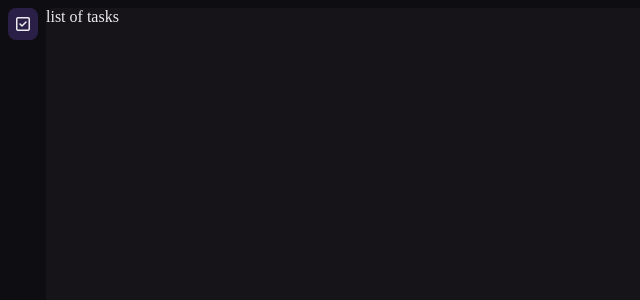
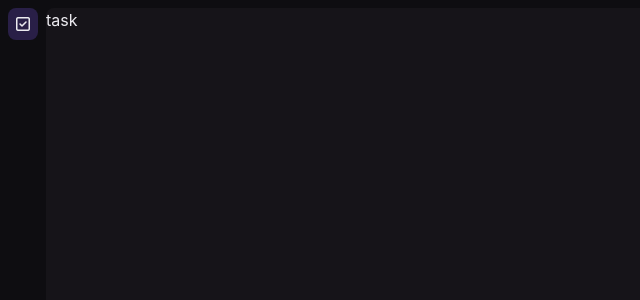
Before and after one commit to Bogghi/persona-os, a Vue app: page /tasks in a window 1280 px wide. Shown: the top 300 px of the page, without its empty margins (0-640 px from the left). Built offline with nearby package versions, Linux system fonts and the light colour scheme.

Commit message:
migrated to tailwind css

```diff
--- a/package.json
+++ b/package.json
@@ -16,8 +16,10 @@
     "vue-router": "^4.6.4"
   },
   "devDependencies": {
+    "@tailwindcss/vite": "^4.3.3",
     "@tauri-apps/cli": "^2",
     "@vitejs/plugin-vue": "^6.0.7",
+    "tailwindcss": "^4.3.3",
     "typescript": "~6.0.3",
     "vite": "^8.0.16",
     "vue-tsc": "^3.3.5"
--- a/src/App.vue
+++ b/src/App.vue
@@ -15,8 +15,8 @@ const sections = [
 
 <template>
   <main>
-    <div class="container">
-      <div class="side-bar">
+    <div class="flex h-screen w-full bg-bg">
+      <div class="flex flex-col items-center justify-start gap-[0.8rem] p-2">
         <SideBarButton
           v-for="section in sections"
           :key="section.path"
@@ -25,12 +25,9 @@ const sections = [
           :icon="section.icon"
         />
       </div>
-      <div class="main-container">
+      <div class="flex w-full m-2 ml-0 h-[calc(100vh-1rem)] bg-surface rounded-lg">
         <router-view />
       </div>
     </div>
   </main>
 </template>
-
-<style scoped>
-</style>
--- a/src/components/shared/SideBarButton.vue
+++ b/src/components/shared/SideBarButton.vue
@@ -7,7 +7,11 @@ defineProps<{
 </script>
 
 <template>
-  <div class="element" :class="{ active: isActive }" @click="callback">
+  <div
+    class="flex items-center justify-center p-2 rounded-lg cursor-pointer hover:bg-accent-hover"
+    :class="{ 'bg-accent-muted': isActive }"
+    @click="callback"
+  >
     <i :class="icon"></i>
   </div>
 </template>
--- a/src/style/style.css
+++ b/src/style/style.css
@@ -1,93 +1,45 @@
-:root {
-  /* neutral scale, derived from #0e0d11 = hsl(255 13% 6%) */
-  --gray-950: #0e0d11;
-  --gray-900: hsl(255 11% 9%);
-  --gray-800: hsl(255 9% 13%);
-  --gray-700: hsl(255 8% 18%);
-  --gray-600: hsl(255 7% 26%);
-  --gray-500: hsl(255 6% 38%);
-  --gray-400: hsl(255 6% 52%);
-  --gray-300: hsl(255 8% 68%);
-  --gray-200: hsl(255 10% 82%);
-  --gray-100: hsl(255 14% 93%);
-  --gray-50: hsl(255 20% 98%);
+@import "tailwindcss";
+
+@theme {
+  /* neutral scale, derived from #0e0d11 = hsl(255 13% 6%); overrides Tailwind's gray */
+  --color-gray-950: #0e0d11;
+  --color-gray-900: hsl(255 11% 9%);
+  --color-gray-800: hsl(255 9% 13%);
+  --color-gray-700: hsl(255 8% 18%);
+  --color-gray-600: hsl(255 7% 26%);
+  --color-gray-500: hsl(255 6% 38%);
+  --color-gray-400: hsl(255 6% 52%);
+  --color-gray-300: hsl(255 8% 68%);
+  --color-gray-200: hsl(255 10% 82%);
+  --color-gray-100: hsl(255 14% 93%);
+  --color-gray-50: hsl(255 20% 98%);
 
   /* accent: same hue, saturated */
-  --accent: hsl(255 80% 66%);
-  --accent-hover: hsl(255 85% 72%);
-  --accent-muted: hsl(255 40% 20%);
+  --color-accent: hsl(255 80% 66%);
+  --color-accent-hover: hsl(255 85% 72%);
+  --color-accent-muted: hsl(255 40% 20%);
 
   /* semantic */
-  --success: hsl(150 60% 50%);
-  --warning: hsl(40 90% 58%);
-  --danger: hsl(0 75% 62%);
-  --info: hsl(205 80% 60%);
+  --color-success: hsl(150 60% 50%);
+  --color-warning: hsl(40 90% 58%);
+  --color-danger: hsl(0 75% 62%);
+  --color-info: hsl(205 80% 60%);
 
   /* roles */
-  --bg-color: var(--gray-950);
-  --surface: var(--gray-900);
-  --surface-raised: var(--gray-800);
-  --border: var(--gray-700);
-  --text: var(--gray-100);
-  --text-muted: var(--gray-400);
-  --text-subtle: var(--gray-500);
+  --color-bg: var(--color-gray-950);
+  --color-surface: var(--color-gray-900);
+  --color-surface-raised: var(--color-gray-800);
+  --color-border: var(--color-gray-700);
+  --color-text: var(--color-gray-100);
+  --color-text-muted: var(--color-gray-400);
+  --color-text-subtle: var(--color-gray-500);
 }
 
-*, *::before, *::after {
-  box-sizing: border-box;
-}
-
-html, body {
-  margin: 0;
-  height: 100%;
-  overflow: hidden; /* ponytail: app shell, scroll inside panels instead */
-  background-color: var(--bg-color);
-  color: var(--text);
-}
-
-.container {
-  display: flex;
-  height: 100vh;
-  width: 100%;
-  background-color: var(--bg-color);
-
-  .side-bar {
-    display: flex;
-    flex-direction: column;
-    gap: 0.8rem;
-    padding: 0.5rem;
-    justify-content: flex-start;
-    align-items: center;
-
-    .div {
-      width: 100%;
-      height: 0.1rem;
-      background-color: var(--gray-700);
-    }
-
-    .element {
-      display: flex;
-      justify-content: center;
-      align-items: center;
-      padding: 0.5rem;
-      border-radius: 0.5rem;
-
-      &.active {
-        background-color: var(--accent-muted);
-      }
-      &:hover {
-        cursor: pointer;
-        background-color: var(--accent-hover);
-      }
-    }
-  }
-
-  .main-container {
-    display: flex;
-    width: 100%;
-    margin: 0.5rem 0.5rem 0.5rem 0rem;
-    height: calc(100vh - 1rem);
-    background-color: var(--surface);
-    border-radius: 0.5rem;
+@layer base {
+  html, body {
+    height: 100%;
+    overflow: hidden; /* ponytail: app shell, scroll inside panels instead */
+    background-color: var(--color-bg);
+    color: var(--color-text);
   }
 }
--- a/src/views/TasksView.vue
+++ b/src/views/TasksView.vue
@@ -2,5 +2,5 @@
 </script>
 
 <template>
-  <div>list of tasks</div>
+  <h1>task</h1>
 </template>
--- a/vite.config.ts
+++ b/vite.config.ts
@@ -1,5 +1,6 @@
 import { defineConfig } from "vite";
 import vue from "@vitejs/plugin-vue";
+import tailwindcss from "@tailwindcss/vite";
 // @ts-expect-error type error without @types/node package
 import process from "node:process";
 const host = process.env.TAURI_DEV_HOST;
@@ -8,6 +9,7 @@ const host = process.env.TAURI_DEV_HOST;
 export default defineConfig(() => ({
   plugins: [
     vue(),
+    tailwindcss(),
   ],
 
   // Vite options tailored for Tauri development and only applied in `tauri dev` or `tauri build`
```
Also changed, not shown: 2 other files (tests, documents, lock files or other folders). Lines whose indentation alone changed are shown as unchanged.
